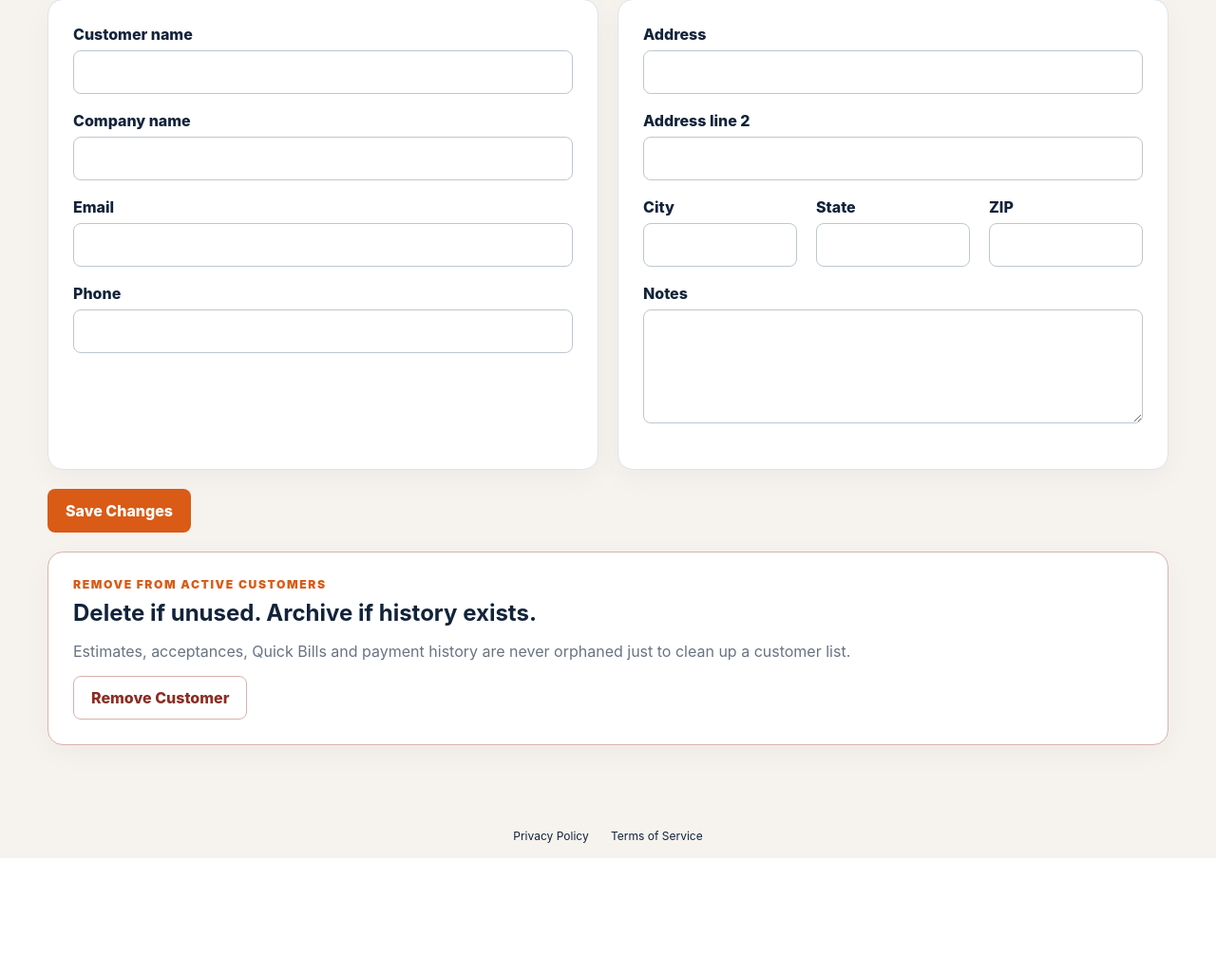
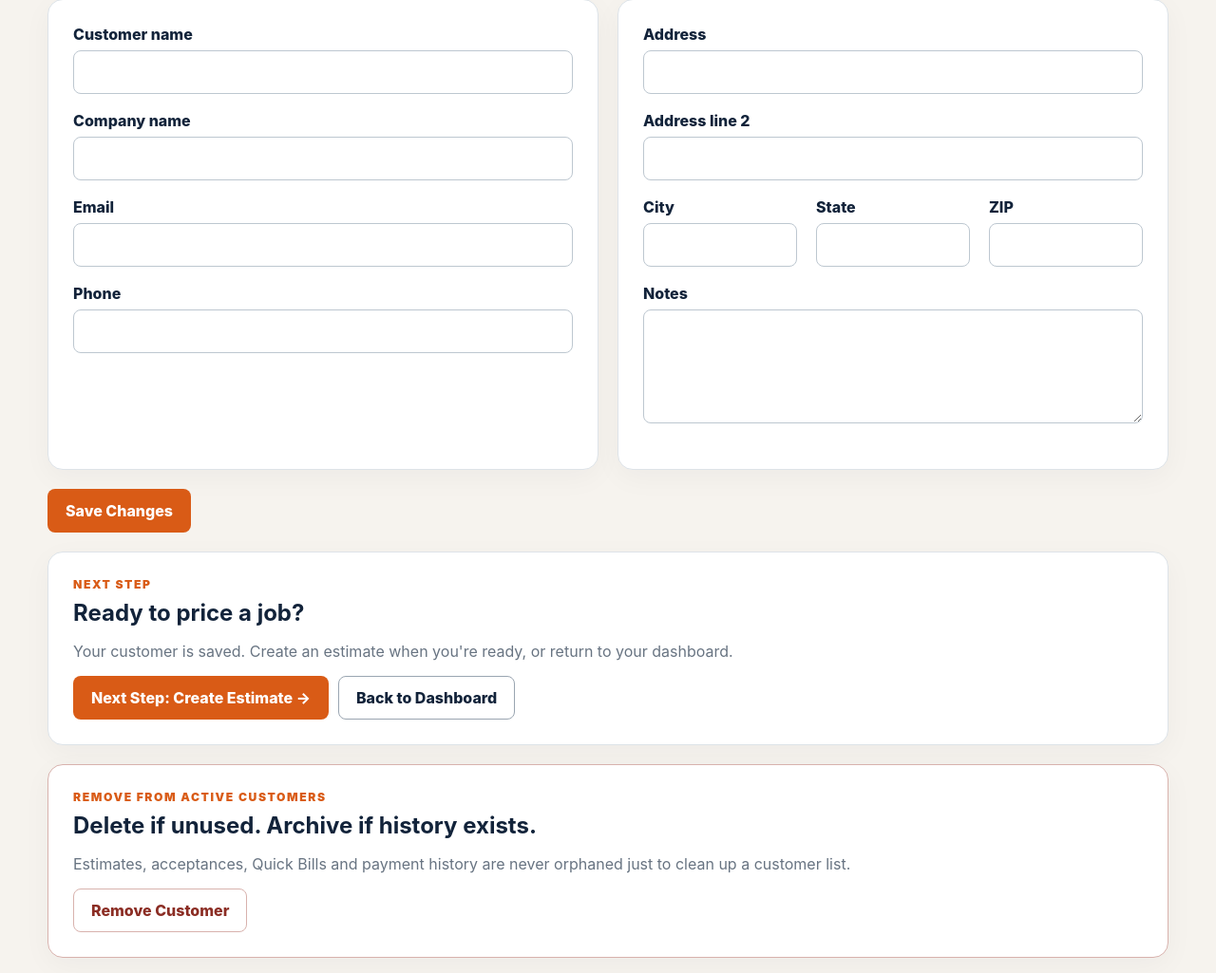
Before and after one commit to contractorspecialties/resurrection, a Laravel app: template resources/views/customers/edit.blade.php in a window 1280 px wide. Shown: the part 171-1196 px from the top of the page at 95% size. Before the commit the page ends 1075 px from the top, so only its background shows below. Run offline with Laravel 12, Linux system fonts and the light colour scheme; the template is opened without the code that fills it, so the values that code supplies are empty.

Commit message:
Guide contractors from customer creation to estimates

```diff
--- a/resources/views/customers/edit.blade.php
+++ b/resources/views/customers/edit.blade.php
@@ -69,6 +69,25 @@
     </div>
 </form>
 
+<div class="card" style="margin-top:20px">
+    <div class="kicker">Next step</div>
+    <h2 style="margin:8px 0">Ready to price a job?</h2>
+    <p class="muted">
+        Your customer is saved. Create an estimate when
+        you're ready, or return to your dashboard.
+    </p>
+    <div style="display:flex;gap:10px;flex-wrap:wrap">
+        <a class="btn btn-primary"
+           href="{{ route('estimates.create') }}">
+            Next Step: Create Estimate &rarr;
+        </a>
+        <a class="btn btn-secondary"
+           href="{{ route('dashboard') }}">
+            Back to Dashboard
+        </a>
+    </div>
+</div>
+
 <div class="card" style="margin-top:20px;border:1px solid #d8b2ad">
     <div class="kicker">Remove from active customers</div>
     <h2 style="margin:8px 0">Delete if unused. Archive if history exists.</h2>
```
